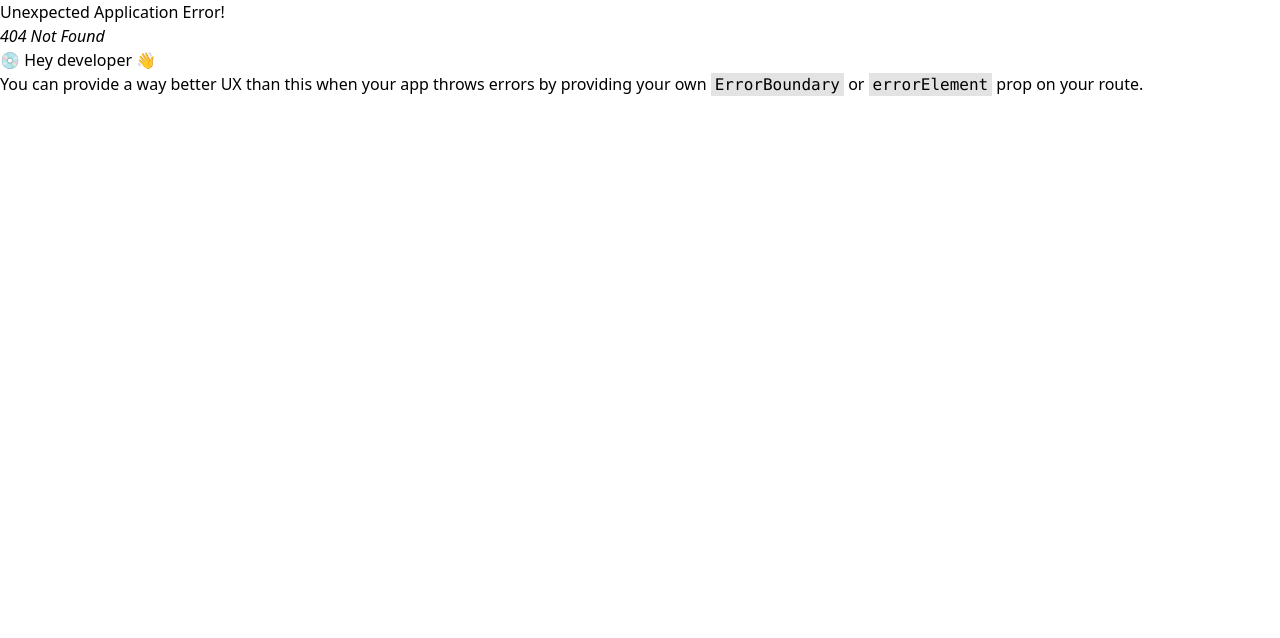
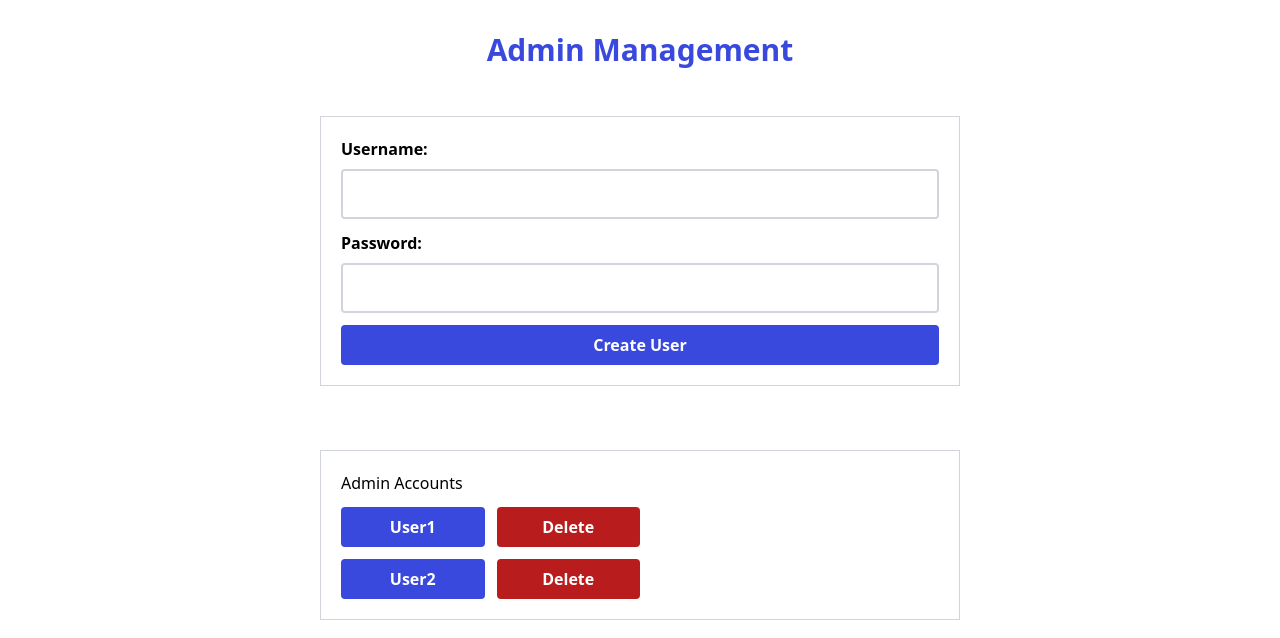
Before and after one commit to kuipid01/CBT-Web-App, a React (Vite) app: page /adminmanage in a window 1280 px wide. Before the commit this address had no page. Shown: the top 638 px of the page. Built offline with nearby package versions, Linux system fonts and the light colour scheme.

Commit message:
added two pages

```diff
--- /dev/null
+++ b/src/pages/AdminManageMent.jsx
@@ -0,0 +1,60 @@
+import React from "react";
+
+const AdminManageMent = () => {
+  return (
+    <div>
+      <h1 className="text-primary text-center mt-[2rem] text-3xl font-bold mb-[3rem]">
+        Admin Management
+      </h1>
+
+      <form
+        className="w-[90%] border border-gray-300 mx-auto md:w-[50%] p-5 flex flex-col gap-3"
+        action="">
+        <div className="flex gap-2 flex-col">
+          <label htmlFor="username" className="text-black font-bold ">
+            Username:
+          </label>
+          <input
+            type="text"
+            className="w-full h-[50px] border-2 rounded border-gray-300 px-2"
+          />
+        </div>
+        <div className="flex gap-2 flex-col">
+          <label htmlFor="password" className="text-black font-bold ">
+            Password:
+          </label>
+          <input
+            type="text"
+            className="w-full h-[50px] border-2 rounded border-gray-300 px-2"
+          />
+        </div>
+        <button className="w-full py-2 bg-primary text-white font-bold rounded">
+          Create User
+        </button>
+      </form>
+      <div
+        className="w-[90%] mt-[4rem] border border-gray-300 mx-auto md:w-[50%] p-5 flex flex-col gap-3"
+        action="">
+        <h1>Admin Accounts</h1>
+        <div className="gap-3 w-[50%] flex items-center">
+          <button className="flex-1 py-2 bg-primary text-white font-bold rounded">
+            User1
+          </button>
+          <button className="flex-1 py-2 bg-red-700 text-white font-bold rounded">
+            Delete
+          </button>
+        </div>
+        <div className="gap-3 w-[50%] flex items-center">
+          <button className="flex-1 py-2 bg-primary text-white font-bold rounded">
+            User2
+          </button>
+          <button className="flex-1 py-2 bg-red-700 text-white font-bold rounded">
+            Delete
+          </button>
+        </div>
+      </div>
+    </div>
+  );
+};
+
+export default AdminManageMent;
--- a/src/pages/Login.jsx
+++ b/src/pages/Login.jsx
@@ -1,12 +1,19 @@
 import { AiOutlineLock, AiOutlineUser } from 'react-icons/ai'
+import { useNavigate } from 'react-router-dom'
 
 
 const Login = () => {
+  const navigate = useNavigate()
+  const handleSubmit = (e) => {
+    console.log('clicked')
+    e.preventDefault()
+    navigate('/testpage')
+  }
   return (
-    <div className='w-full flex h-screen justify-between items-center'>
+    <div  className='w-full flex h-screen justify-between items-center'>
       <img src="/assets/books.jpg" alt="" className="object-cover hidden md:flex w-1/2 h-full" />
       <div className="w-full md:w-1/2 flex flex-col justify-center items-center ">
-        <form className="w-3/4 mx-auto flex h-fit justify-center items-center p-3 flex-col" action="">
+        <form onSubmit={(e) => handleSubmit (e)} className="w-3/4 mx-auto flex h-fit justify-center items-center p-3 flex-col" action="">
       <h1 className="text-5xl font-bold">Log in</h1>
       <p className="font-light mt-2 text-gray-400">
         Enter your details to proceed
@@ -25,7 +32,7 @@ const Login = () => {
           <AiOutlineLock className='text-lg absolute top-1/2 transform -translate-y-1/2 right-3'/>
         </div>
       </div>
-      <button className=' bg-primary w-full py-[.8rem] hover:bg-primary/70 transition duration-100 ease-in-out mt-[1rem] rounded-md text-white font-bold '>Log In</button>
+      <button type='submit' className=' bg-primary w-full py-[.8rem] hover:bg-primary/70 transition duration-100 ease-in-out mt-[1rem] rounded-md text-white font-bold '>Log In</button>
         </form>
       </div>
     </div>
--- /dev/null
+++ b/src/pages/TestResults.jsx
@@ -0,0 +1,36 @@
+import React from "react";
+
+const TestResults = () => {
+  return (
+    <div>
+      <h1 className="text-primary text-center mt-[2rem] text-3xl font-bold mb-[3rem]">
+        Test Results
+      </h1>
+      <div className="flex  border-2  w-[50%] mx-auto h-[40px] md:h-[50px]">
+        <input className="flex-1 h-full px-2 outline-none" type="text" />
+        <button className="bg-primary text-white h-full w-[25%]">Search</button>
+      </div>
+
+      <div className="flex w-[95%] mx-auto mt-[3rem] border border-gray-300 flex-col px-4 py-3 shadow-md">
+        <h1 className="text-2xl mb-2">CSC102</h1>
+        <p className="text-base mb-3">Computer Programming</p>
+        <div className="flex  justify-end">
+          <button className="py-2 px-4 bg-primary text-white">
+            View Results
+          </button>
+        </div>
+      </div>
+      <div className="flex mt-[3rem] w-[95%] mx-auto  border border-gray-300 flex-col px-4 py-3 shadow-md">
+        <h1 className="text-2xl mb-2">CSC102</h1>
+        <p className="text-base mb-3">Computer Programming</p>
+        <div className="flex  justify-end">
+          <button className="py-2 px-4 bg-primary text-white">
+            View Results
+          </button>
+        </div>
+      </div>
+    </div>
+  );
+};
+
+export default TestResults;
```
Also changed, not shown: src/main.jsx (+10 -0 lines), 1 other file (tests, documents, lock files or other folders).
